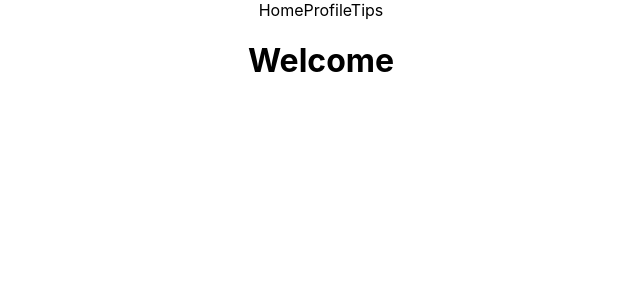
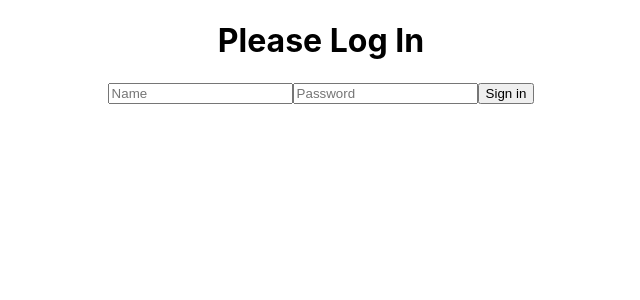
Before and after one commit to tippr-application/tippr-frontend-leigh-ann, a React (Create React App) app in the folder eztip/: page /login in a window 1280 px wide. Shown: the top 300 px of the page, without its empty margins (319-959 px from the left). Built offline with nearby package versions, Linux system fonts and the light colour scheme; no server answers.

Commit message:
Login functionality in place, able to receive token; also able to dynamically render Views

```diff
--- a/eztip/src/components/containers/Authenticate/authenticate.js
+++ b/eztip/src/components/containers/Authenticate/authenticate.js
@@ -1,23 +1,23 @@
 import React from "react";
 import { HomeView } from '../../views/HomeView';
 import { LoginView } from '../../views/LoginView';
+import { connect } from 'react-redux';
 
 const authenticate = HomeView => LoginView =>
   class extends React.Component {
-    constructor() {
-      super();
-      this.state = {
-        username: "",
-        loggedIn: true
-      };
+
+    render() {
+      return (
+        this.props.loggedIn ?
+        <HomeView match={this.props.match} history={this.props.history} />
+        : <LoginView history={this.props.history} />
+      )
+
+      }
     }
 
-    render() {
-      if (this.state.loggedIn) {
-        return <HomeView match={this.props.match} history={this.props.history} />;
-      }
-      return <LoginView />;
-    }
-  };
+  const mapStateToProps = state => ({
+    loggedIn: state.userReducer.loggedIn
+  })
 
-export default authenticate(HomeView)(LoginView);
+export default connect(mapStateToProps)(authenticate(HomeView)(LoginView));
--- a/eztip/src/components/presentational/LoginForm/LoginForm.js
+++ b/eztip/src/components/presentational/LoginForm/LoginForm.js
@@ -1,16 +1,45 @@
 import React from 'react';
+import { login } from '../../../store/actions';
+import { connect } from 'react-redux';
 
-const LoginForm = props => {
+class LoginForm extends React.Component {
+    state = {
+        username: "",
+        password: ""
+    }
+
+    componentDidMount() {
+        this.props.history.push("/login");
+    }
+
+    inputChange = (e) => {
+        this.setState({
+            [e.target.name]: e.target.value
+        })
+    };
+
+    submitLogin = (e) => {
+        e.preventDefault();
+        this.props.login({
+            username: this.state.username,
+            password: this.state.password
+        });
+        this.props.history.push("/welcome")
+    };
+
+    render() {
         return (
             <div>
                 <h1>Please Log In</h1>
-            <form>
-                <input type="text" name="name" placeholder="Name" />
-                <input type="password" name="password" placeholder="Password" />
+                <form onSubmit={e => this.submitLogin(e)}>
+                    <input type="text" name="username" onChange={this.inputChange} placeholder="Name" />
+                    <input type="password" name="password" onChange={this.inputChange} placeholder="Password" />
                     <button>Sign in</button>
                 </form>
             </div>
         )
     }
 
-export default LoginForm;
+}
+
+export default connect(null, { login })(LoginForm);
--- a/eztip/src/components/presentational/Navigation/Navigation.js
+++ b/eztip/src/components/presentational/Navigation/Navigation.js
@@ -4,10 +4,11 @@ const Navigation = props => {
     return (
         <div>
             <span>Home</span>
-            <span>Profile</span>
-            <span>Tips</span>
+            <span>Pay Tip</span>
         </div>
     );
 }
 
 export default Navigation;
+
+//for guest it should say "Pay Tip", for employee it should say "My Tips"
--- a/eztip/src/components/views/EmployeeView/EmployeeView.js
+++ b/eztip/src/components/views/EmployeeView/EmployeeView.js
@@ -21,9 +21,10 @@ class EmployeeView extends React.Component {
     render() {
         return (
             <div>
-                <Employee users={this.props.users} />
+                {/* <Employee users={this.props.users} />
                 <Link to="/employee/:id/create"><button>Create Profile</button></Link>
-                <Route exact path="/employee/:id/create" component={ProfileForm} />
+                <Route exact path="/employee/:id/create" component={ProfileForm} /> */}
+                EmployeeView
             </div>
         )
     }
--- a/eztip/src/components/views/GuestView/GuestView.js
+++ b/eztip/src/components/views/GuestView/GuestView.js
@@ -4,7 +4,7 @@ import { Route } from 'react-router';
 const GuestView = props => {
     return (
         <div>
-            <h1>Guest</h1>
+            <h1>GuestView</h1>
 
         </div>
     )
--- a/eztip/src/components/views/HomeView/HomeView.js
+++ b/eztip/src/components/views/HomeView/HomeView.js
@@ -16,6 +16,7 @@ class HomeView extends React.Component {
 
     componentDidMount() {
         this.props.getEmployees();
+        // get all users, not just employees
     }
 
     render() {
@@ -23,8 +24,10 @@ class HomeView extends React.Component {
             <div>
                 <Navigation />
                 <h1>Welcome</h1>
-                <Route exact path="/guest" component={GuestView} />
-                <Route exact path="/employee/:id" render={props => <EmployeeView {...props} users={this.props.users} />} />
+                {/* {this.props.isAUser}
+                ? <Route exact path="/guest" component={GuestView} />
+                : <Route exact path="/employee/:id" render={props => <EmployeeView {...props} users={this.props.users} />} /> */}
+                {this.props.isAUser ? <GuestView /> : <EmployeeView users={this.props.users} />}
             </div>
         )
     }
@@ -32,7 +35,9 @@ class HomeView extends React.Component {
 }
 
 const mapStateToProps = state => ({
-    users: state.userReducer.users
+    users: state.userReducer.users,
+    isAUser: state.userReducer.isAUser
+
 });
 
 export default connect(mapStateToProps, { getEmployees })(HomeView);
--- a/eztip/src/components/views/LoginView/LoginView.js
+++ b/eztip/src/components/views/LoginView/LoginView.js
@@ -4,7 +4,7 @@ import { LoginForm } from '../../presentational/LoginForm';
 const LoginView = props => {
     return (
         <div>
-           <LoginForm />
+           <LoginForm history={props.history} />
         </div>
     )
 }
--- a/eztip/src/store/actions/index.js
+++ b/eztip/src/store/actions/index.js
@@ -6,6 +6,9 @@ import {
   GET_EMPLOYEES_INIT,
   GET_EMPLOYEES_SUCCESS,
   GET_EMPLOYEES_FAILURE,
+  LOGIN_INIT,
+  LOGIN_SUCCESS,
+  LOGIN_FAILURE
 } from "../types";
 
 // Employee Action Creators
@@ -20,8 +23,10 @@ import {
 
 export const getEmployees = () => dispatch => {
   dispatch({ type: GET_EMPLOYEES_INIT });
+  const userToken = localStorage.getItem("token");
+  const reqOptions = { headers: {authorization: userToken }}
   axios
-    .get(`https://eztip.herokuapp.com/workers`)
+    .get(`https://eztip.herokuapp.com/workers`, reqOptions)
     .then(res => {
       dispatch({ type: GET_EMPLOYEES_SUCCESS, payload: res.data });
     })
@@ -39,6 +44,19 @@ export const getProfileById = id => dispatch => {
       dispatch({ type: GET_PROFILE_INFO_SUCCESS, payload: res.data });
     })
     .catch(err => {
-      dispatch({ type: GET_PROFILE_INFO_FAILURE, payload: err });
+      dispatch({ type: GET_PROFILE_INFO_FAILURE, payload: err.data });
     });
 };
+
+export const login = loginInfo => dispatch => {
+  dispatch({ type: LOGIN_INIT });
+  // const token = localStorage.getItem("token");
+  // const reqOptions = { headers: { authorization: token } };
+  axios
+    .post('https://eztip.herokuapp.com/login', loginInfo)
+    .then(res => {
+      localStorage.setItem("token", res.data.token);
+      dispatch({ type: LOGIN_SUCCESS, payload: { token: res.data.token, loginMsg: res.data.message } })
+    })
+    .catch(err => dispatch({ type: LOGIN_FAILURE, payload: err.data }));
+}
--- a/eztip/src/store/reducers/userReducer.js
+++ b/eztip/src/store/reducers/userReducer.js
@@ -4,23 +4,25 @@ import {
   GET_PROFILE_INFO_FAILURE,
   GET_EMPLOYEES_INIT,
   GET_EMPLOYEES_SUCCESS,
-    GET_EMPLOYEES_FAILURE
+  GET_EMPLOYEES_FAILURE,
+  LOGIN_INIT,
+  LOGIN_SUCCESS,
+  LOGIN_FAILURE
 } from "../types";
 
 const initialState = {
   users: [],
   isFetchingUsers: false,
-    isUser: false,
+  isAUser: false,
   isloggingIn: false,
   loggedIn: false,
   isfetchingInfo: false,
   userInfo: {},
   error: ""
-
 };
 
 export const userReducer = (state = initialState, action) => {
-    switch(action.type) {
+  switch (action.type) {
     case GET_PROFILE_INFO_INIT:
       return {
         ...state,
@@ -32,7 +34,7 @@ export const userReducer = (state = initialState, action) => {
         ...state,
         isFetchingInfo: false,
         userInfo: action.payload
-          } ;
+      };
     case GET_PROFILE_INFO_FAILURE:
       return {
         ...state,
@@ -48,14 +50,32 @@ export const userReducer = (state = initialState, action) => {
       return {
         ...state,
         isFetchingUsers: false,
-                users: action.payload,
+        users: action.payload
       };
     case GET_EMPLOYEES_FAILURE:
       return {
         ...state,
         error: action.payload
-            }
+      };
+    case LOGIN_INIT:
+      return {
+        ...state,
+        isLoggingIn: true,
+        error: ""
+      };
+    case LOGIN_SUCCESS:
+      return {
+        ...state,
+        isLoggingIn: false,
+        loggedIn: true
+      };
+    case LOGIN_FAILURE:
+      return {
+        ...state,
+        isLoggingIn: false,
+        error: action.payload
+      };
     default:
       return state;
   }
-}
+};
--- a/eztip/src/store/types/index.js
+++ b/eztip/src/store/types/index.js
@@ -7,3 +7,7 @@ export const GET_EMPLOYEES_FAILURE = "GET_EMPLOYEES_FAILURE";
 export const GET_PROFILE_INFO_INIT = "GET_PROFILE_INFO_INIT";
 export const GET_PROFILE_INFO_SUCCESS = "GET_PROFILE_INFO_SUCCESS";
 export const GET_PROFILE_INFO_FAILURE = "GET_PROFILE_INFO_FAILURE";
+
+export const LOGIN_INIT = "LOGIN_START";
+export const LOGIN_SUCCESS = "LOGIN_SUCCESS";
+export const LOGIN_FAILURE = "LOGIN_FAILURE";
```
Lines whose indentation alone changed are shown as unchanged.
